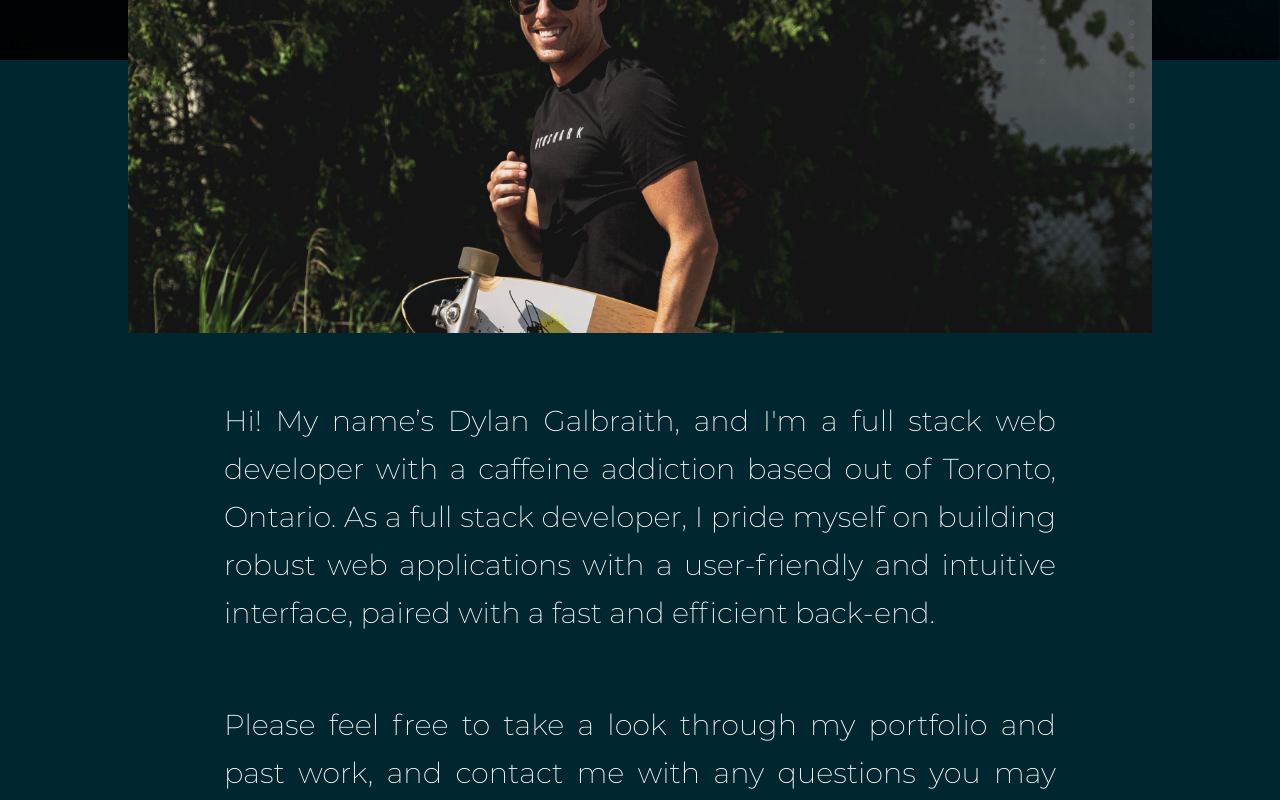
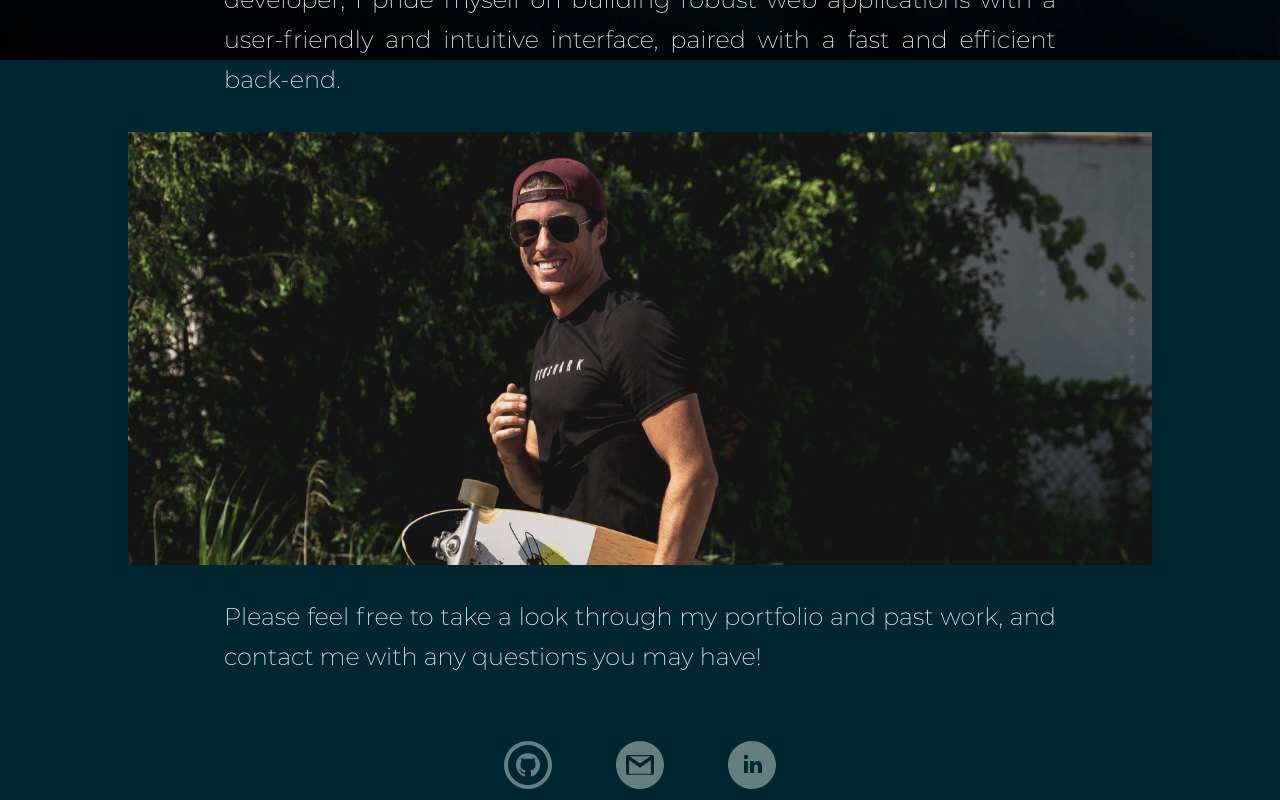
Before and after one commit to dylan-galbraith/portfolio, a React (Create React App) app: page /about in a window 1280 px wide. Shown: the part 900-1700 px from the top of the page. Built offline with nearby package versions, Linux system fonts and the light colour scheme.

Commit message:
Update styling on About page

```diff
--- a/src/pages/About/About.js
+++ b/src/pages/About/About.js
@@ -13,8 +13,8 @@ export default function About() {
       <div className="about__hero">
         <h1 className="about__heading">about<br/>me</h1>
       </div>
+      <p className="about__text">Hi! My name’s Dylan Galbraith, and I'm a full stack web developer with a caffeine addiction based out of Toronto, Ontario. As a full stack developer, I pride myself on building robust web applications with a user-friendly and intuitive interface, paired with a fast and efficient back-end. </p>
       <img className="about__image" src={heroImage} alt="" />
-      <p className="about__text">Hi! My name’s Dylan Galbraith, and I'm a full stack web developer with a caffeine addiction based out of Toronto, Ontario. As a full stack developer, I pride myself on building robust web applications with a user-friendly and intuitive interface, paired with a fast and efficient back-end. </p>
       <p className="about__text">Please feel free to take a look through my portfolio and past work, and contact me with any questions you may have!</p>
     </main>
   )
--- a/src/pages/About/About.scss
+++ b/src/pages/About/About.scss
@@ -40,8 +40,10 @@
     height: 100vw;
     object-fit: cover;
     object-position: -12rem;
+    margin: 1rem 0;
     @include tablet {
-      height: 80vw;
+      height: 70vw;
+      margin: 2rem 0;
     }
     @include desktop {
       width: 80vw;
@@ -51,21 +53,20 @@
   }
 
   &__text {
-    font-size: 0.8rem;
-    padding: 1rem;
+    font-size: 0.9rem;
     font-weight: 200;
     line-height: 1.2rem;
+    padding: 0 1rem;
     @include tablet {
       font-size: 1.2rem;
-      padding: 2rem 2rem 0;
+      padding: 0 2rem;
       line-height: 1.5rem;
     }
     @include desktop {
-      font-size: 1.8rem;
-      line-height: 3rem;
+      font-size: 1.5rem;
+      line-height: 2.5rem;
       text-align: justify;
       width: 70vw;
-      padding-top: 4rem;
     }
   }
 }
--- a/src/pages/Work/Work.scss
+++ b/src/pages/Work/Work.scss
@@ -121,7 +121,13 @@
     }
 
     &__lower {
-      padding-top: 2.2rem;
+      padding-top: 1rem;
+      @include tablet {
+        padding-top: 1.5rem;
+      }
+      @include desktop {
+        padding-top: 2.2rem;
+      }
     }
   }
 
@@ -146,7 +152,7 @@
     }
     @include desktop {
       font-size: 1.5rem;
-      line-height: 2.5rem;
+      line-height: 2.2rem;
       text-align: justify;
       font-weight: 300;
     }
```
